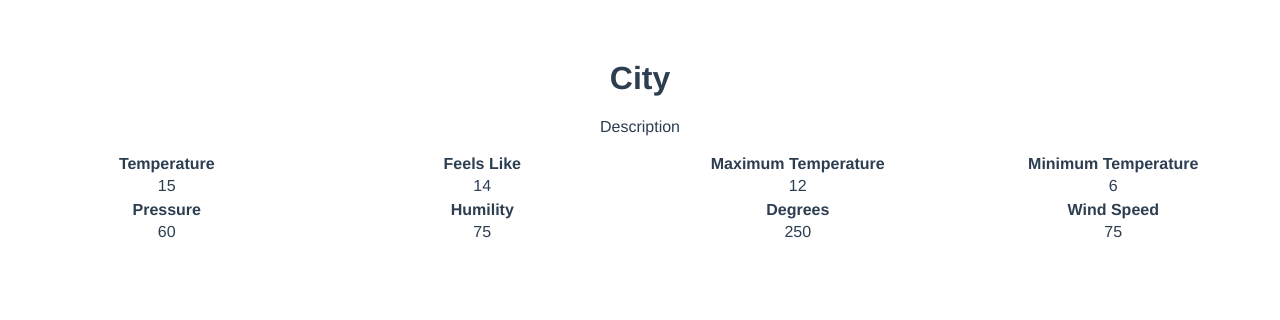
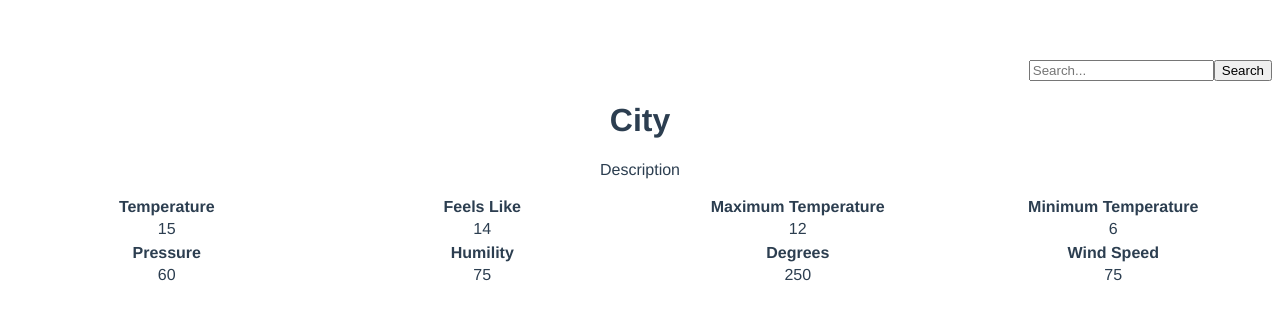
Before and after one commit to usmanAfzalKhan/vue-forcast, a Vue app in the folder client/: page / in a window 1280 px wide. Shown: the top 320 px of the page. Built offline with nearby package versions, Linux system fonts and the light colour scheme.

Commit message:
feat(client): add search box component (#5)
* feat(client): add search box component

* refactor(client): remove an unnecessary line

```diff
--- a/client/src/App.vue
+++ b/client/src/App.vue
@@ -1,13 +1,16 @@
 <template>
+  <SearchBox/>
   <WeatherDisplay/>
 </template>
 
 <script>
+import SearchBox from './components/search-box/SearchBox.vue';
 import WeatherDisplay from './components/weather-display/WeatherDisplay.vue';
 
 export default {
   name: 'App',
   components: {
+    SearchBox,
     WeatherDisplay
   }
 }
@@ -22,4 +25,5 @@ export default {
   color: #2c3e50;
   margin-top: 60px;
 }
+
 </style>
--- /dev/null
+++ b/client/src/components/search-box/SearchBox.vue
@@ -0,0 +1,37 @@
+<template>
+    <div class="search-container">
+        <input type="text" v-model="searchQuery" @input="search" placeholder="Search...">
+        <button @click="performSearch">Search</button>
+    </div>
+</template>
+
+<script>
+export default {
+    name: 'SearchBox'
+}
+</script>
+
+<style>
+.search-container {
+  display: flex;
+  justify-content: flex-end;
+  align-items: center;
+}
+
+.search-input {
+  padding: 8px;
+  border: 1px solid #ccc;
+  border-radius: 4px;
+  margin-right: 5px;
+}
+
+.search-button {
+  padding: 8px 16px;
+  background-color: #007bff;
+  color: #fff;
+  border: none;
+  border-radius: 4px;
+  cursor: pointer;
+}
+
+</style>
```
